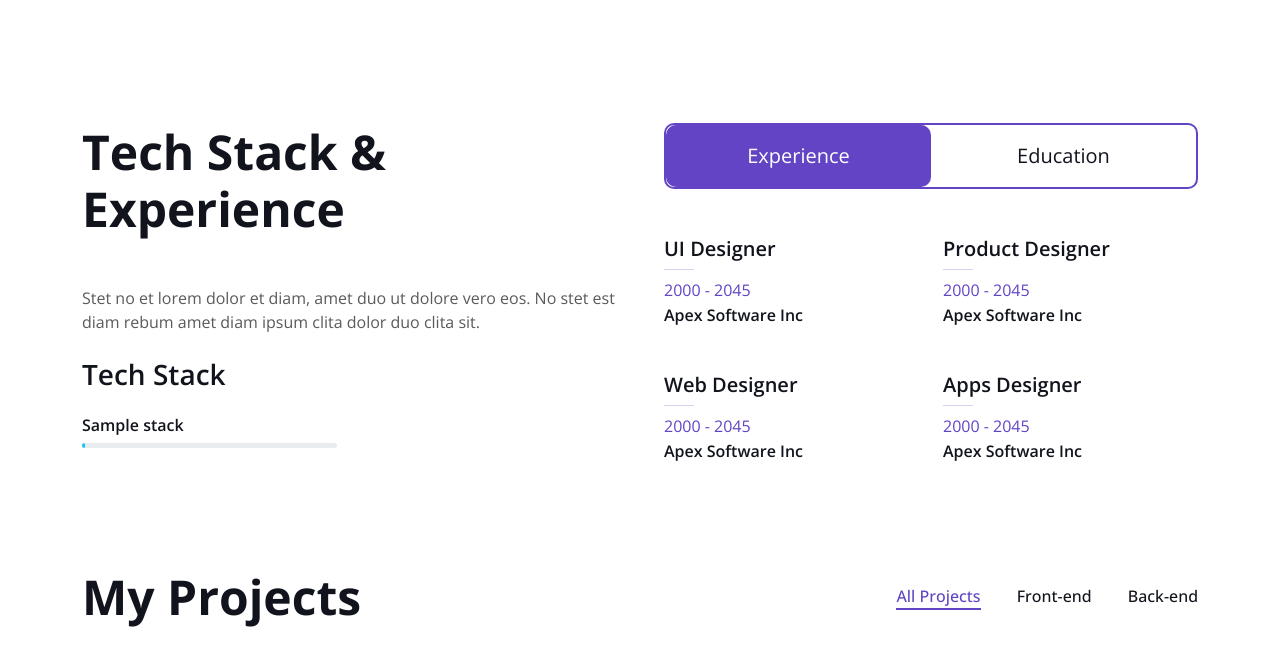
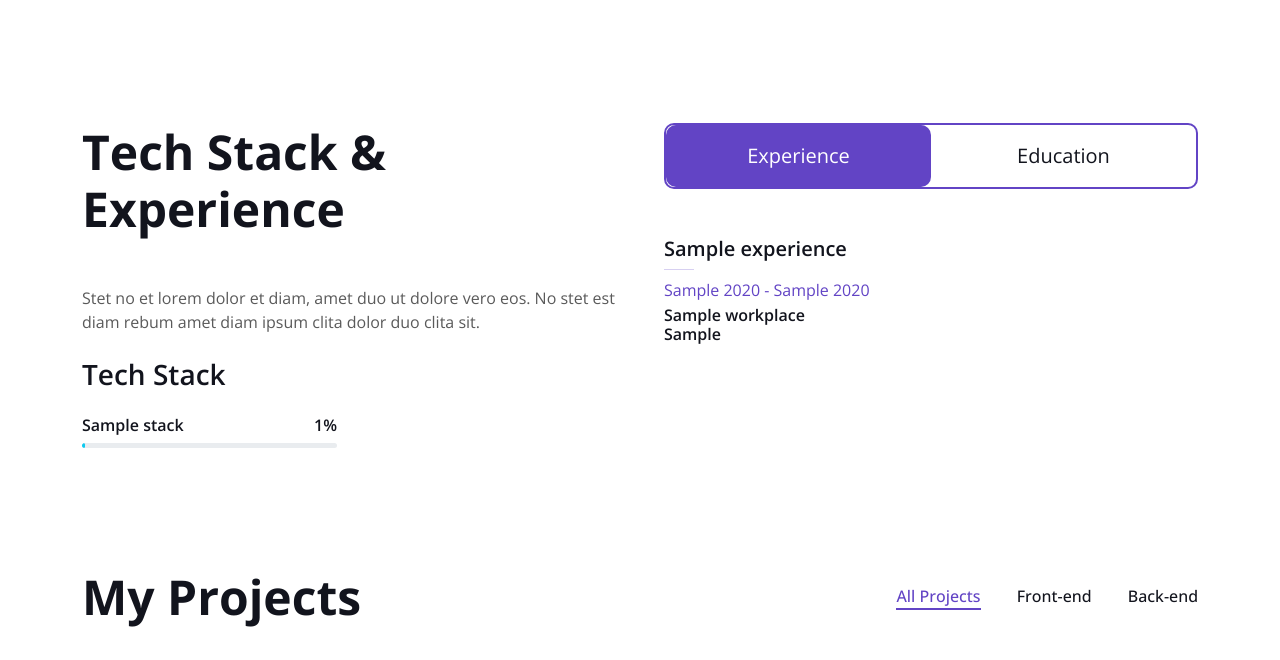
Before and after one commit to khw15/FAFR-Profile-Site, a CodeIgniter 4 app: the page made by app/Views/body.php in a window 1280 px wide. Shown: the part 1399-2059 px from the top of the page. Run offline with PHP 8.4 and a stand-in for CodeIgniter, Linux system fonts and the light colour scheme; the template is opened without the code that fills it: most values are stand-ins (such as "Sample title", 1, 10 or a date in 2020); some libraries are stand-ins or nearby versions.

Commit message:
feat: Add ExperienceModel for managing experience data

```diff
--- a/app/Views/body.php
+++ b/app/Views/body.php
@@ -68,7 +68,7 @@
                                 <div class="skill mb-4">
                                     <div class="d-flex justify-content-between">
                                         <h6 class="font-weight-bold"><?= $tech_stack['tech_name'] ?></h6>
-                                        <!-- <h6 class="font-weight-bold"><?= $tech_stack['percentage'] ?>%</h6> -->
+                                        <h6 class="font-weight-bold"><?= $tech_stack['percentage'] ?>%</h6>
                                     </div>
                                     <div class="progress">
                                         <div class="progress-bar bg-info" role="progressbar" aria-valuenow="<?= $tech_stack['percentage'] ?>" aria-valuemin="0" aria-valuemax="100"></div>
@@ -90,30 +90,15 @@
                     <div class="tab-content">
                         <div id="tab-1" class="tab-pane fade show p-0 active">
                             <div class="row gy-5 gx-4">
-                                <div class="col-sm-6">
-                                    <h5>UI Designer</h5>
-                                    <hr class="text-primary my-2">
-                                    <p class="text-primary mb-1">2000 - 2045</p>
-                                    <h6 class="mb-0">Apex Software Inc</h6>
-                                </div>
-                                <div class="col-sm-6">
-                                    <h5>Product Designer</h5>
-                                    <hr class="text-primary my-2">
-                                    <p class="text-primary mb-1">2000 - 2045</p>
-                                    <h6 class="mb-0">Apex Software Inc</h6>
-                                </div>
-                                <div class="col-sm-6">
-                                    <h5>Web Designer</h5>
-                                    <hr class="text-primary my-2">
-                                    <p class="text-primary mb-1">2000 - 2045</p>
-                                    <h6 class="mb-0">Apex Software Inc</h6>
-                                </div>
-                                <div class="col-sm-6">
-                                    <h5>Apps Designer</h5>
-                                    <hr class="text-primary my-2">
-                                    <p class="text-primary mb-1">2000 - 2045</p>
-                                    <h6 class="mb-0">Apex Software Inc</h6>
-                                </div>
+                                <?php foreach ($experience as $exp): ?>
+                                    <div class="col-sm-6">
+                                        <h5><?= $exp['name'] ?></h5>
+                                        <hr class="text-primary my-2">
+                                        <p class="text-primary mb-1"><?= $exp['start_month'] ?> <?= $exp['start_year'] ?> - <?= $exp['end_month'] ?> <?= $exp['end_year'] ?></p>
+                                        <h6 class="mb-0"><?= $exp['workplace'] ?></h6>
+                                        <h6 class="mb-0"><?= $exp['working_type'] ?></h6>
+                                    </div>
+                                <?php endforeach; ?>
                             </div>
                         </div>
                         <div id="tab-2" class="tab-pane fade show p-0">
```
Also changed, not shown: app/Controllers/Home.php (+10 -1 lines), app/Models/ExpModel.php (added, +17 -0 lines).
